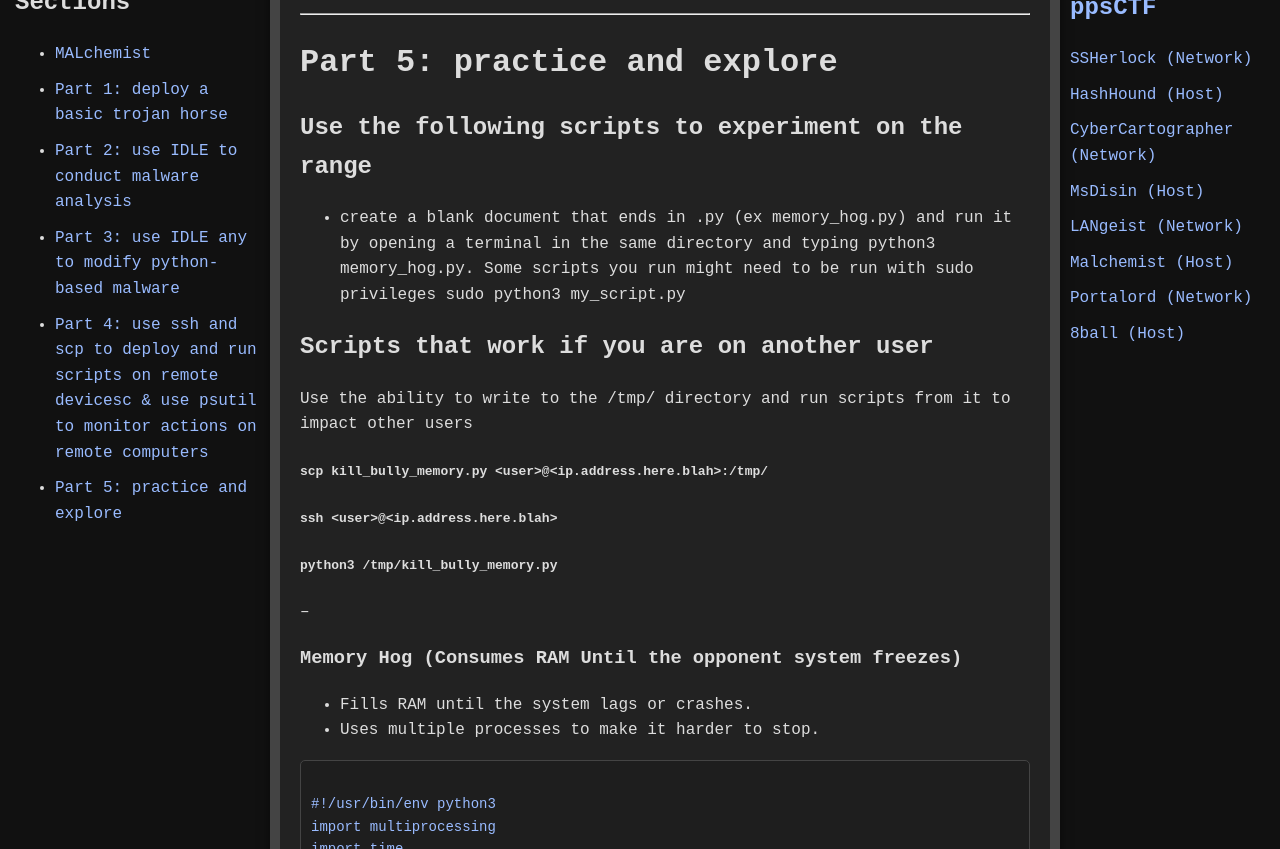
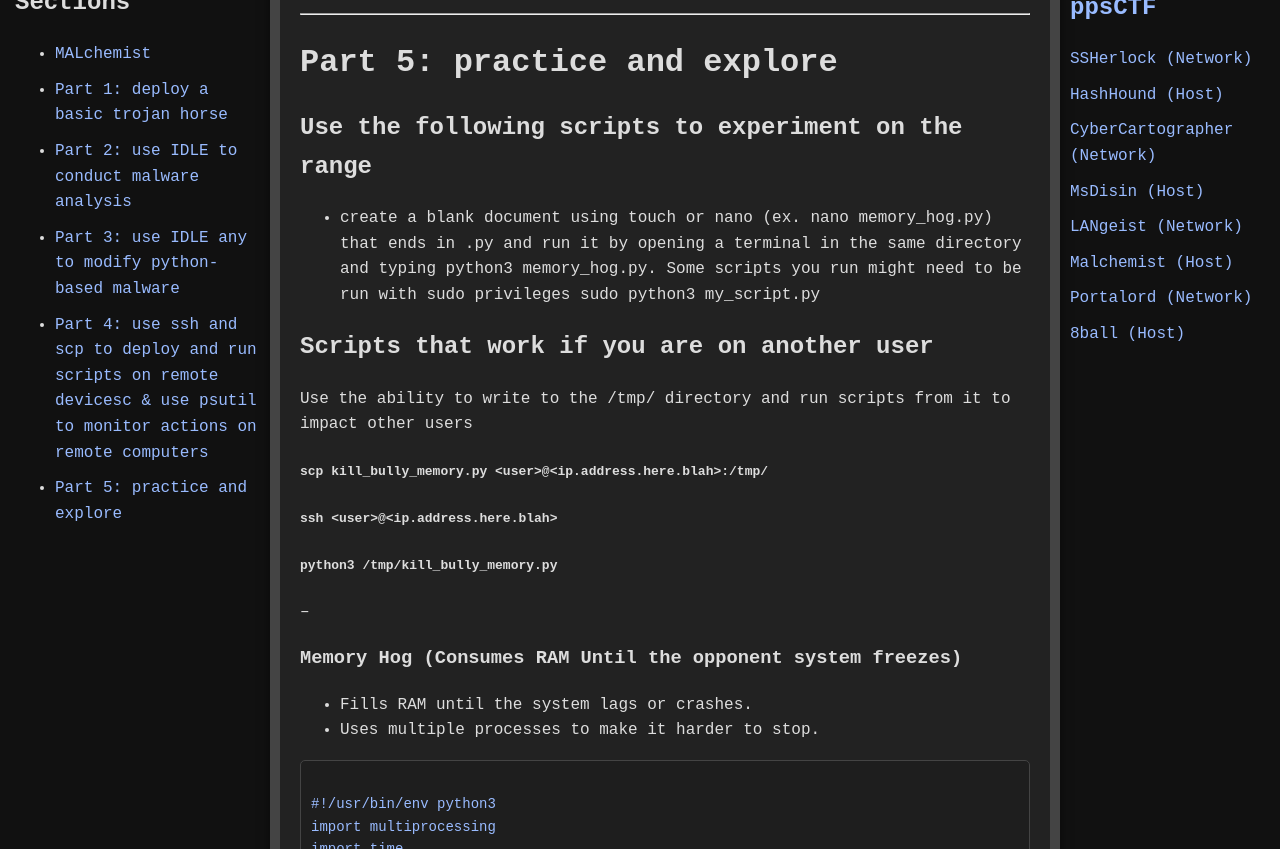
Before and after one commit to jboyce1/ppsCTF, a Jekyll site: the page built from classes/MALchemist/MALchemist.md, in a window 1280 px wide and 900 px high, scrolled down 9186 px, cut to the strip 51-900 px from the top of the window. Built offline with Jekyll 4.4.1, drawn with Linux system fonts in a browser that asks for light colours.

Commit message:
Update MALchemist.md

```diff
--- a/classes/MALchemist/MALchemist.md
+++ b/classes/MALchemist/MALchemist.md
@@ -220,7 +220,7 @@ Actually go back to the Kali machine to see if you received a notification
 # Part 5: practice and explore
 
 ## Use the following scripts to experiment on the range
- - create a blank document that ends in .py (ex memory_hog.py) and run it by opening a terminal in the same directory and typing python3 memory_hog.py. Some scripts you run might need to be run with sudo privileges sudo python3 my_script.py
+ - create a blank document using touch or nano (ex. nano memory_hog.py) that ends in .py and run it by opening a terminal in the same directory and typing python3 memory_hog.py. Some scripts you run might need to be run with sudo privileges sudo python3 my_script.py
 
 ## Scripts that work if you are on another user
 Use the ability to write to the /tmp/ directory and run scripts from it to impact other users
```
